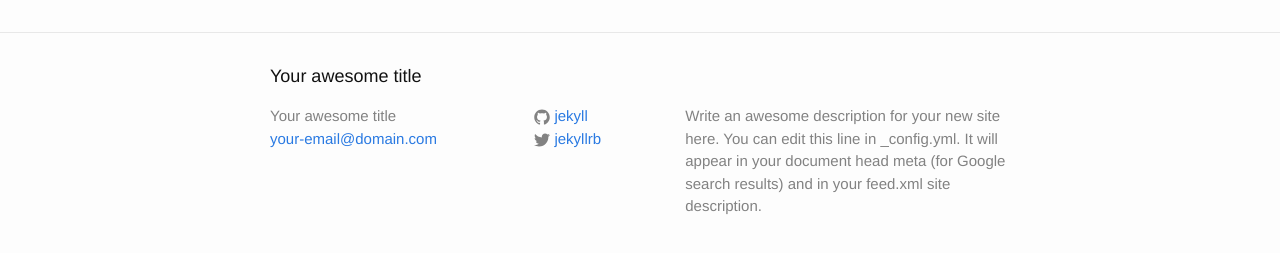
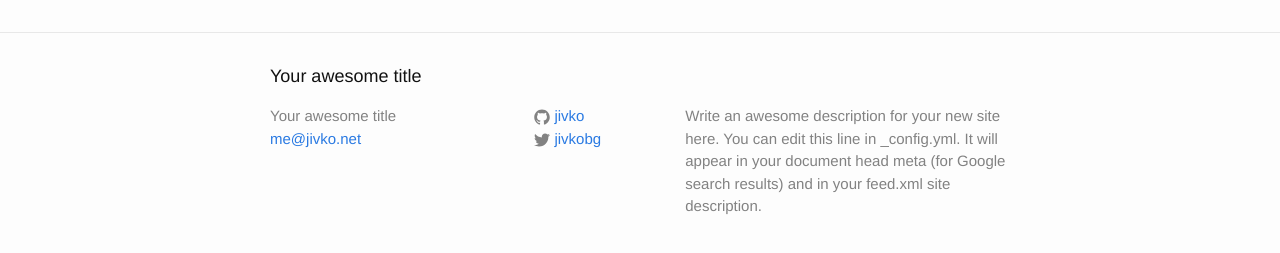
Before and after one commit to jivko/jekyll_bootstrap_blog, a Jekyll site: the page built from index.html, in a window 1280 px wide. Shown: the part 264-517 px from the top of the page. Built offline with Jekyll 4.4.1, drawn with Linux system fonts in a browser that asks for light colours.

Commit message:
config...

```diff
--- a/_config.yml
+++ b/_config.yml
@@ -1,14 +1,14 @@
 # Site settings
 title: Your awesome title
-email: your-email@domain.com
+email: me@jivko.net
 description: > # this means to ignore newlines until "baseurl:"
   Write an awesome description for your new site here. You can edit this
   line in _config.yml. It will appear in your document head meta (for
   Google search results) and in your feed.xml site description.
 baseurl: "" # the subpath of your site, e.g. /blog/
 url: "http://yourdomain.com" # the base hostname & protocol for your site
-twitter_username: jekyllrb
-github_username:  jekyll
+twitter_username: jivkobg
+github_username:  jivko
 
 # Build settings
 markdown: kramdown
```
